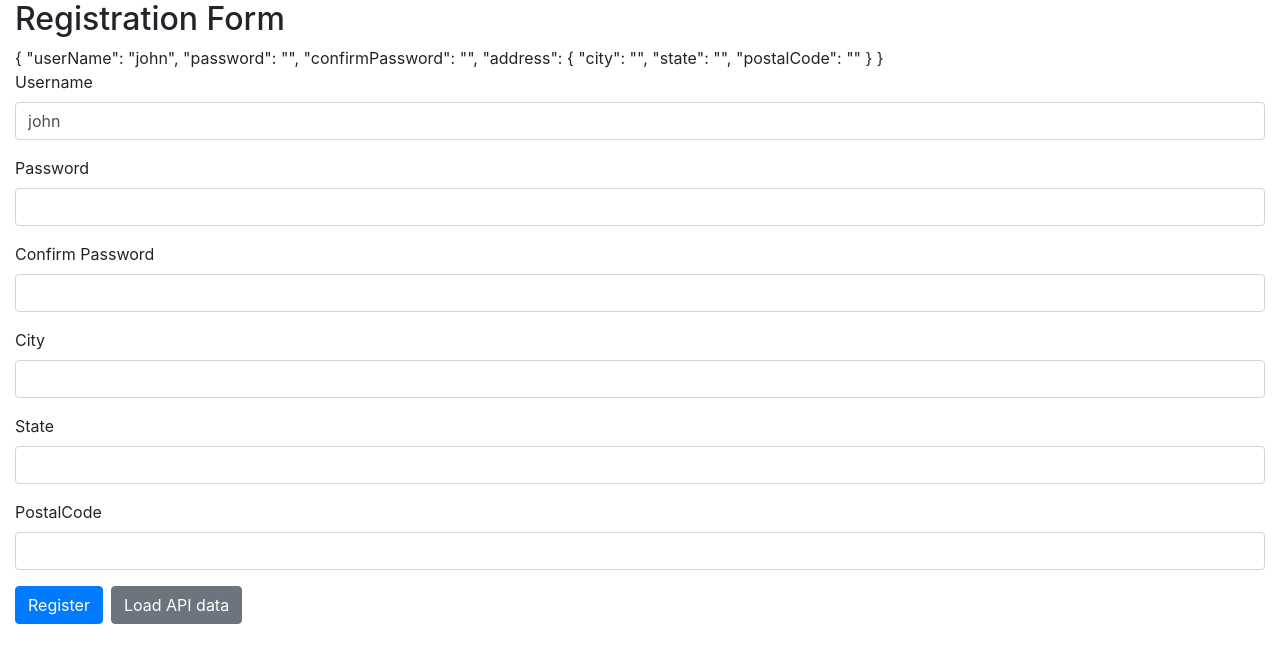
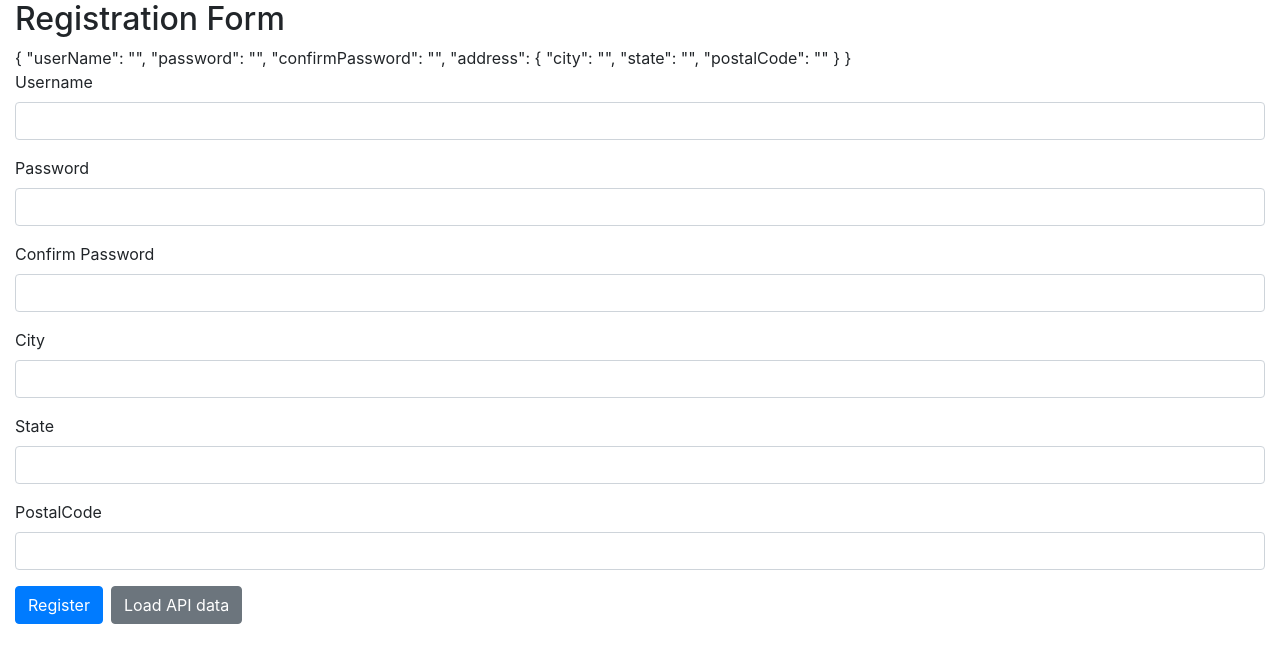
Before and after one commit to KrzysiekHan/LearnAngular, an Angular app in the folder ReactiveForms/: page / in a window 1280 px wide. Shown: the top 662 px of the page. Built offline with nearby package versions, Linux system fonts and the light colour scheme.

Commit message:
simple validation

```diff
--- a/ReactiveForms/src/app/app.component.html
+++ b/ReactiveForms/src/app/app.component.html
@@ -4,7 +4,15 @@
       {{registrationForm.value | json}}
     <div class="form-group">
       <label>Username</label>
-      <input formControlName="userName" type="text" class="form-control">
+      <input [class.is-invalid]="registrationForm.get('userName').invalid &&
+                                 registrationForm.get('userName').touched"
+      formControlName="userName" type="text" class="form-control">
+      <!-- <small [class.d-none]="registrationForm.get('userName').valid || registrationForm.get('userName').untouched" class="text-danger" >Username is required</small>  -->
+    <div *ngIf="registrationForm.get('userName').invalid && registrationForm.get('userName').touched">
+        <small *ngIf="registrationForm.get('userName').errors ?.required" class="text-danger">UserName is required</small>
+        <small *ngIf="registrationForm.get('userName').errors ?.minlength" class="text-danger">Username must be at least 3 characters</small>
+    </div>
+
     </div>
 
     <div class="form-group">
--- a/ReactiveForms/src/app/app.component.ts
+++ b/ReactiveForms/src/app/app.component.ts
@@ -1,5 +1,5 @@
 import { Component } from '@angular/core';
-import { FormBuilder } from '@angular/forms';
+import { FormBuilder, Validators } from '@angular/forms';
 
 
 @Component({
@@ -12,7 +12,7 @@
 constructor(private fb: FormBuilder) {}
 
 registrationForm = this.fb.group({
-  userName: ['john'],
+  userName: ['', [Validators.required, Validators.minLength(3)]],
   password: [''],
   confirmPassword: [''],
   address: this.fb.group({
@@ -20,8 +20,7 @@
     state: [''],
     postalCode: ['']
   })
-
-})
+});
 
   // registrationForm = new FormGroup({
   //   userName: new FormControl(''),
```
